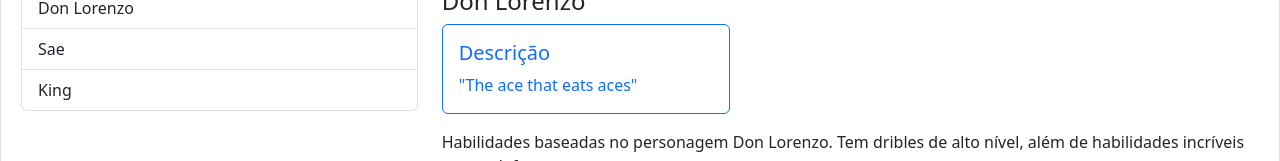
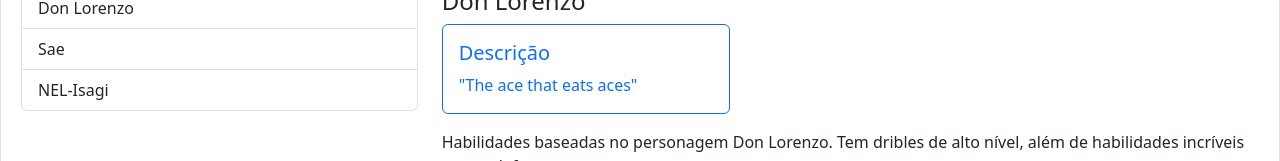
Before and after one commit to GustavoRdps/GustavoRdps.github.io, a SvelteKit app: page / in a window 1280 px wide. Both pictures are taken after a click on the button "World Class". Shown: the part 582-743 px from the top of the page. Built offline with nearby package versions, Linux system fonts and the light colour scheme.

Commit message:
Update 1.5.1.1

```diff
--- a/src/routes/+page.svelte
+++ b/src/routes/+page.svelte
@@ -306,7 +306,7 @@
               <div id="list-example" class="list-group">
                 <a class="list-group-item list-group-item-action" href="#Don-Lorenzo">Don Lorenzo</a>
                 <a class="list-group-item list-group-item-action" href="#Sae">Sae</a>
-                <a class="list-group-item list-group-item-action" href="#NEL-Isagi">King</a>
+                <a class="list-group-item list-group-item-action" href="#NEL-Isagi">NEL-Isagi</a>
               </div>
             </div>
 
```
